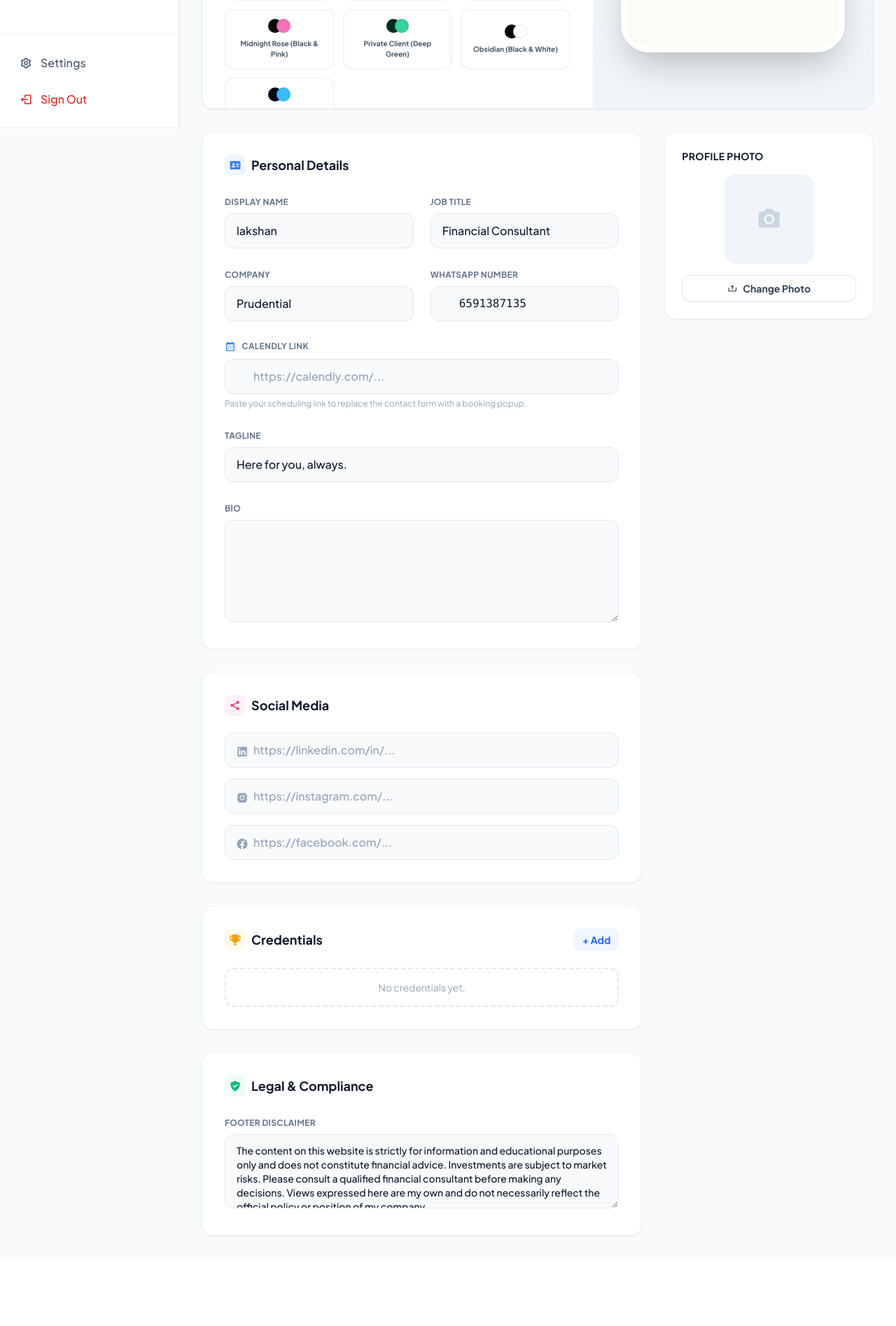
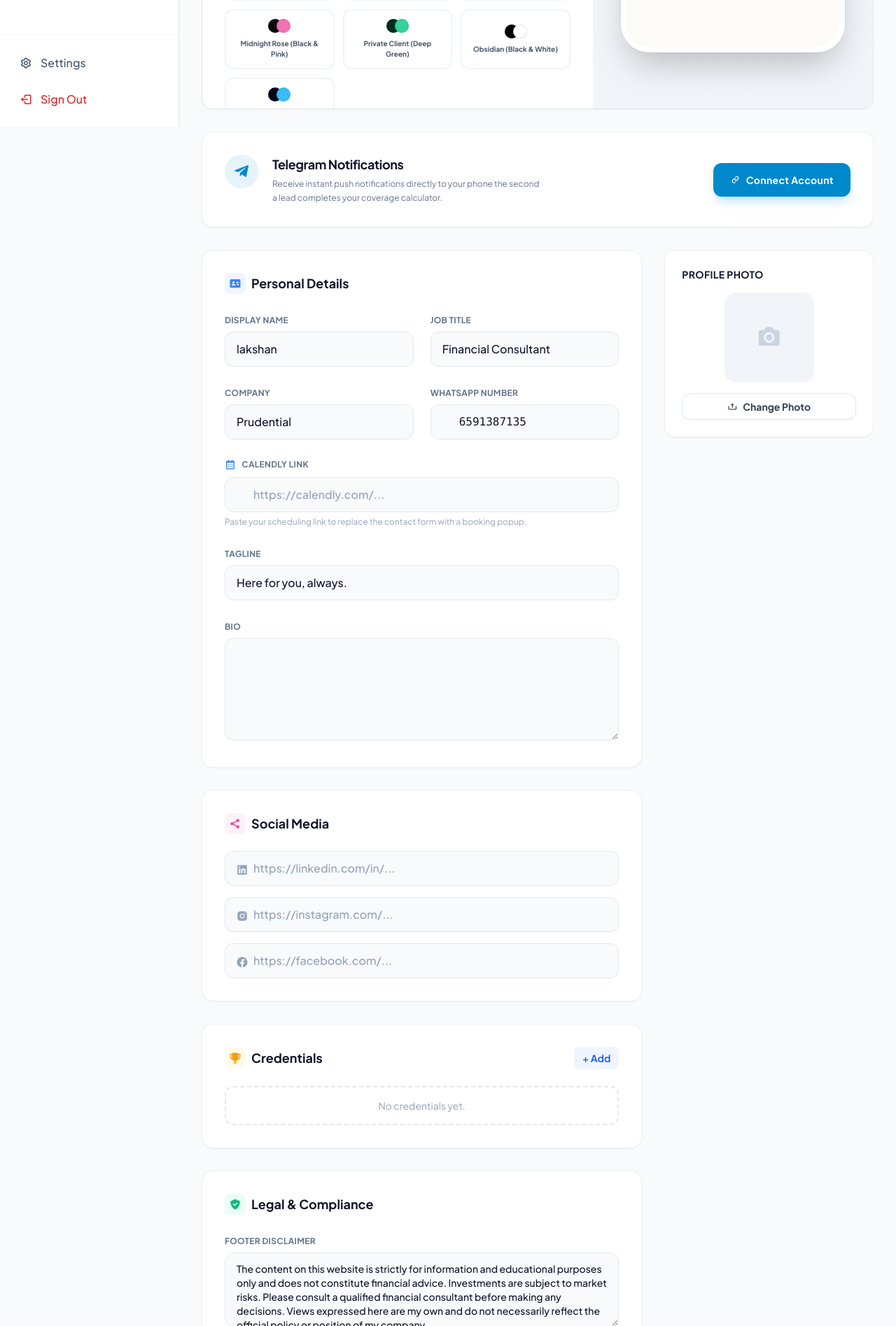
Before and after one commit to LakshanSivakumar/skandage-mvp, a Django app: page /dashboard/profile/ in a window 1280 px wide. Shown: the part 885-2780 px from the top of the page at 70% size. Before the commit the page ends 2652 px from the top, so only its background shows below. Run offline with Django 5.2, Linux system fonts and the light colour scheme; a user stored in the database is signed in; data comes from the database, SQL or seed files in the repository; both versions use the stored data as it was after the commit; some libraries are stand-ins or nearby versions.

Commit message:
added notifications to tele via telebot

```diff
--- a/core/models.py
+++ b/core/models.py
@@ -23,6 +23,8 @@ class Agent(models.Model):
     vcard_downloads = models.PositiveIntegerField(default=0) # <--- NEW FIELD
     profile_views = models.PositiveIntegerField(default=0)
     calendly_link = models.URLField(max_length=255, blank=True, null=True, help_text="e.g., https://calendly.com/your-username")
+
+    telegram_chat_id = models.CharField(max_length=50, blank=True, null=True, help_text="Used for instant lead notifications")
     # WhatsApp Feature
     phone_number = models.CharField(max_length=20, help_text="Format: 6591234567 (No + sign)")
     whatsapp_message = models.CharField(max_length=200, default="Hi, I saw your profile and would like to know more.")
--- a/core/templates/core/manage_profile.html
+++ b/core/templates/core/manage_profile.html
@@ -164,7 +164,34 @@
             </div>
         </div>
     </div>
+    <div class="bg-white dark:bg-slate-800 p-6 sm:p-8 rounded-2xl border border-slate-200/60 dark:border-slate-700 shadow-sm transition-colors">
+        <div class="flex flex-col md:flex-row md:items-center justify-between gap-6">
+            <div class="flex items-start gap-5">
+                <div class="w-12 h-12 rounded-full bg-[#0088cc]/10 text-[#0088cc] flex items-center justify-center text-2xl shrink-0">
+                    <i class='bx bxl-telegram'></i>
+                </div>
+                <div>
+                    <h3 class="font-bold text-lg text-slate-900 dark:text-white tracking-tight mb-1">Telegram Notifications</h3>
+                    <p class="text-xs text-slate-500 dark:text-gray-400 font-light leading-relaxed max-w-sm">
+                        Receive instant push notifications directly to your phone the second a lead completes your coverage calculator.
+                    </p>
+                </div>
+            </div>
 
+            <div class="shrink-0">
+                {% if agent.telegram_chat_id %}
+                    <div class="flex items-center gap-3 bg-emerald-50 text-emerald-600 dark:bg-emerald-500/10 dark:text-emerald-400 px-5 py-3 rounded-xl border border-emerald-200 dark:border-emerald-500/20">
+                        <i class='bx bxs-check-circle text-lg'></i>
+                        <span class="text-sm font-bold tracking-wide">Connected</span>
+                    </div>
+                {% else %}
+                    <a href="https://t.me/YOUR_BOT_USERNAME?start=agent_{{ agent.user.username }}" target="_blank" class="w-full md:w-auto bg-[#0088cc] hover:bg-[#0077b5] text-white px-6 py-3.5 rounded-xl text-sm font-bold tracking-wide transition shadow-lg shadow-[#0088cc]/20 flex items-center justify-center gap-2">
+                        <i class='bx bx-link'></i> Connect Account
+                    </a>
+                {% endif %}
+            </div>
+        </div>
+    </div>
     <div class="grid grid-cols-1 xl:grid-cols-3 gap-8">
         <div class="xl:col-span-2 space-y-8">
             <div class="bg-white dark:bg-slate-800 p-6 sm:p-8 rounded-2xl border border-slate-200/60 dark:border-slate-700 shadow-sm transition-colors">
--- a/core/urls.py
+++ b/core/urls.py
@@ -23,6 +23,7 @@ urlpatterns = [
     path('dashboard/profile/', views.manage_profile, name='manage_profile'),
     path('dashboard/articles/', views.manage_articles, name='manage_articles'),
     path('dashboard/testimonials/', views.manage_testimonials, name='manage_testimonials'),
+    path('webhook/telegram/', views.telegram_webhook, name='telegram_webhook'),
 
     # --- ACTIONS: Articles ---
     path('dashboard/article/new/', views.create_article, name='create_article'),
--- a/core/views.py
+++ b/core/views.py
@@ -31,9 +31,11 @@ from django.db.models import Q
 from .models import CardLog
 from django.conf import settings
 import hashlib
-
+import requests
 import calendar
 from datetime import datetime, date
+from django.views.decorators.csrf import csrf_exempt
+from django.contrib.auth.models import User
 
 def add_months_to_date(source_date_str, months):
     """Calculates future review dates based on frequency."""
@@ -228,6 +230,20 @@ def agent_profile(request, slug):
                 sub.email = lead.email # Triggers the encryption setter!
                 sub.save()
 
+            telegram_msg = (
+                f"🚨 <b>New Lead Alert!</b>\n\n"
+                f"<b>Profile:</b> {agent.name}\n"
+                f"<b>Name:</b> {lead.name}\n"
+                f"<b>Email:</b> {lead.email}\n"
+                f"<b>Phone:</b> {request.POST.get('phone', 'N/A')}\n\n"
+                f"<i>Log in to Skandage to view details.</i>"
+            )
+
+            # Hardcode for testing, but later you can add 'telegram_chat_id' to your Agent model!
+            BOT_TOKEN = "8761812137:AAE8fcj89fFeP2HJatxX9KBVfiZNXUohB3A"
+            CHAT_ID = "1894504369"
+
+            send_telegram_notification(BOT_TOKEN, CHAT_ID, telegram_msg)
             # --- SEND NEW LEAD EMAIL NOTIFICATION TO AGENT ---
             try:
                 email_context = {
@@ -2027,3 +2043,51 @@ def domain_letters(request):
     host = request.get_host().split(':')[0].lower()
     subdomain = host.split('.')[0]
     return agent_testimonials(request, slug=subdomain)
+
+def send_telegram_notification(bot_token, chat_id, message):
+    """Hits the Telegram API to send an instant push notification."""
+    url = f"https://api.telegram.org/bot{bot_token}/sendMessage"
+    payload = {
+        "chat_id": chat_id,
+        "text": message,
+        "parse_mode": "HTML" # Allows us to use bolding and clean formatting
+    }
+    try:
+        # We use a timeout so if Telegram's API is slow, it doesn't freeze your website
+        requests.post(url, json=payload, timeout=5)
+    except Exception as e:
+        print(f"Telegram notification failed: {e}")
+
+@csrf_exempt  # Telegram's servers don't have our CSRF token, so we must exempt this route
+def telegram_webhook(request):
+    if request.method == 'POST':
+        try:
+            payload = json.loads(request.body)
+            message = payload.get('message', {})
+            chat_id = message.get('chat', {}).get('id')
+            text = message.get('text', '')
+
+            # Check if this is a deep-link start command from the dashboard
+            if text.startswith('/start agent_'):
+                # Extract the username from the command (e.g., "lakshan" from "/start agent_lakshan")
+                username = text.split('agent_')[1].strip()
+
+                # Find the agent in the database
+                user = User.objects.filter(username=username).first()
+                if user and hasattr(user, 'agent'):
+                    agent = user.agent
+
+                    # Save the ID!
+                    agent.telegram_chat_id = str(chat_id)
+                    agent.save()
+
+                    # Send a success confirmation back to the agent's phone
+                    BOT_TOKEN = "YOUR_BOT_TOKEN_HERE" # Replace with your token
+                    success_msg = f"✅ <b>Success!</b>\n\nYour Skandage account (<b>{agent.name}</b>) is now connected.\n\nYou will receive instant notifications here whenever a new lead submits your form."
+                    send_telegram_notification(BOT_TOKEN, chat_id, success_msg)
+
+        except Exception as e:
+            print(f"Webhook processing error: {e}")
+
+    # You must always return a 200 OK so Telegram knows you received it
+    return HttpResponse('OK')
```
Also changed, not shown: core/migrations/0047_agent_telegram_chat_id.py (added), db.sqlite3, 2 other files.
